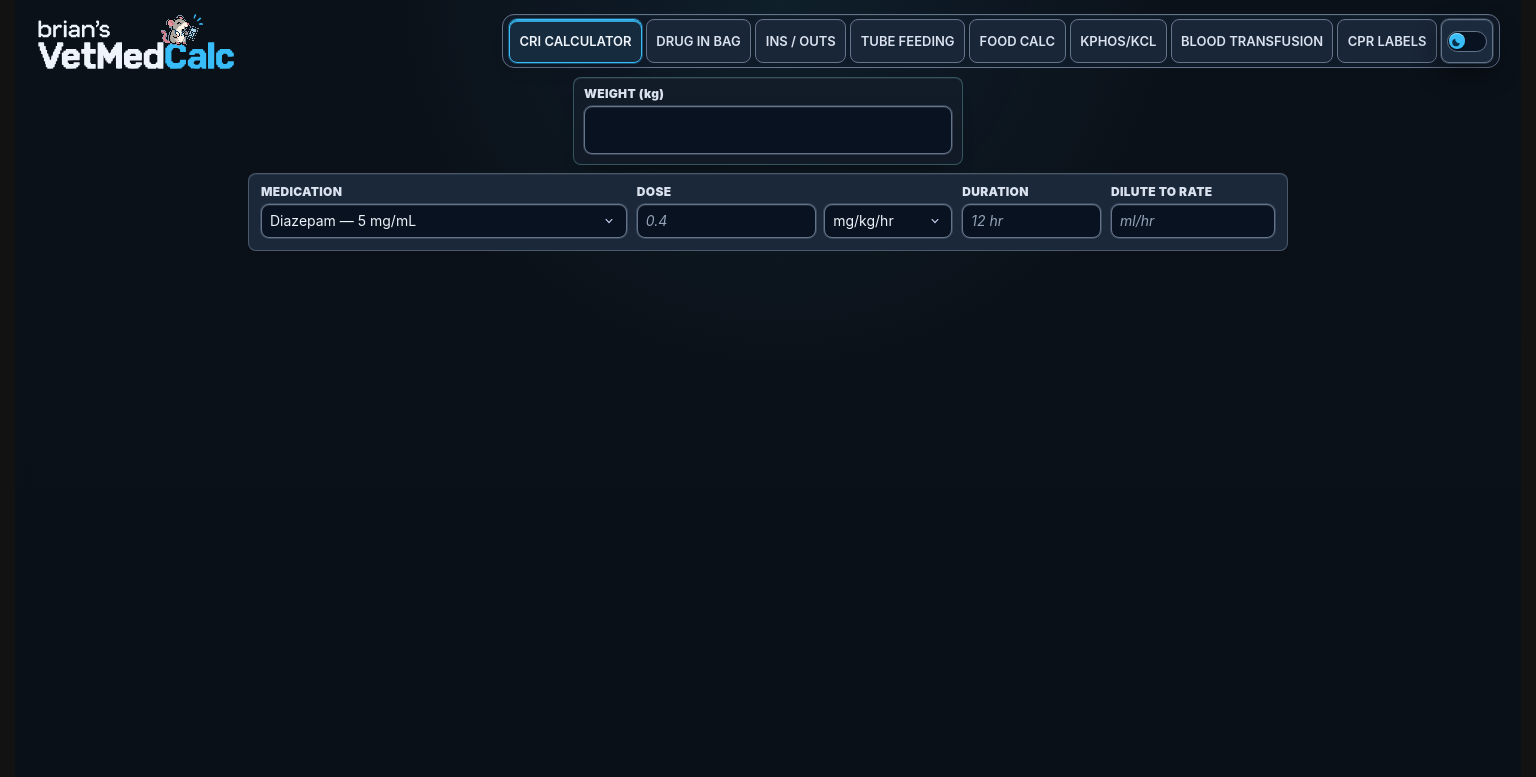
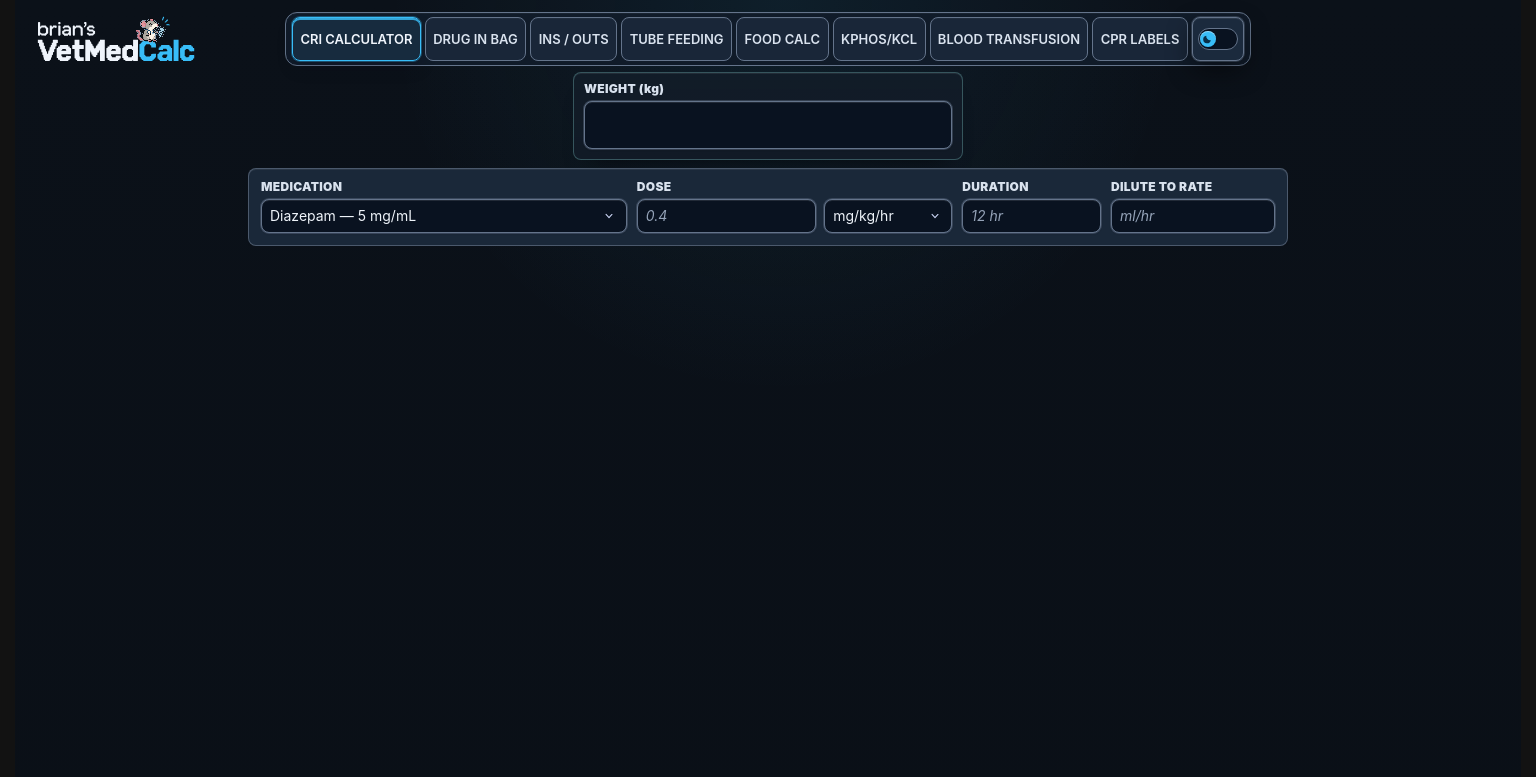
Before and after one commit to zappybiby/vetmedcalc, a Svelte app: page / in a window 1536 px wide. Shown: the top 777 px of the page. Built offline with nearby package versions, Linux system fonts and the light colour scheme.

Commit message:
Reduce logo size and keep desktop tabs independently centered

```diff
--- a/src/app.css
+++ b/src/app.css
@@ -147,7 +147,7 @@
 
   .brand-logo {
     display: block;
-    width: 200px;
+    width: 160px;
     height: auto;
   }
 
@@ -165,7 +165,6 @@
       display: block;
       width: 100%;
     }
-
   }
 
   /* CRI's visual roles. Keep tool-specific grids and result density local. */
@@ -466,7 +465,7 @@
     }
   }
 
-  /* Keep the logo and navigation in one compact band on wide desktops. */
+  /* Center the tabs independently; the logo uses the free left margin. */
   @media screen and (min-width: 1360px) {
     .tab-strip-outer {
       justify-self: center;
@@ -476,20 +475,25 @@
     }
 
     .tab-strip-frame {
-      flex-wrap: nowrap;
+      display: grid;
+      grid-template-columns: minmax(0, 1fr) max-content minmax(0, 1fr);
       align-items: center;
-      justify-content: space-between;
-      gap: 16px;
+      column-gap: 12px;
     }
 
     .desktop-brand {
-      flex: none;
-      width: auto;
+      min-width: 0;
+      width: 100%;
+    }
+
+    .desktop-brand .brand-logo {
+      width: 100%;
+      max-width: 160px;
     }
 
     .ui-tab {
       font-size: 13px;
-      padding-inline: 10px;
+      padding-inline: 8px;
     }
   }
 
```
Also changed, not shown: 1 other file (tests, documents, lock files or other folders).
